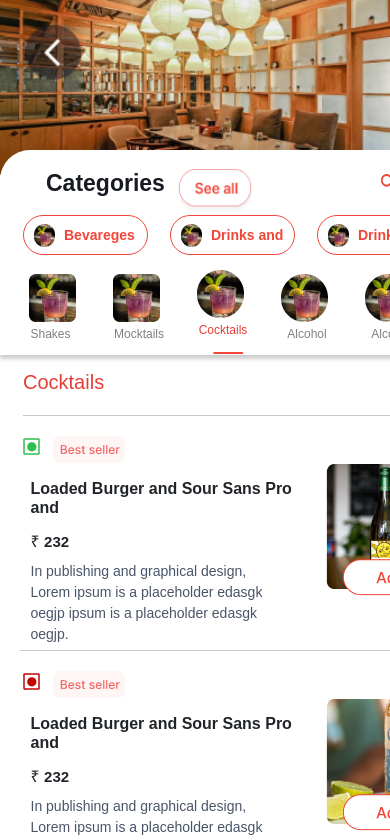
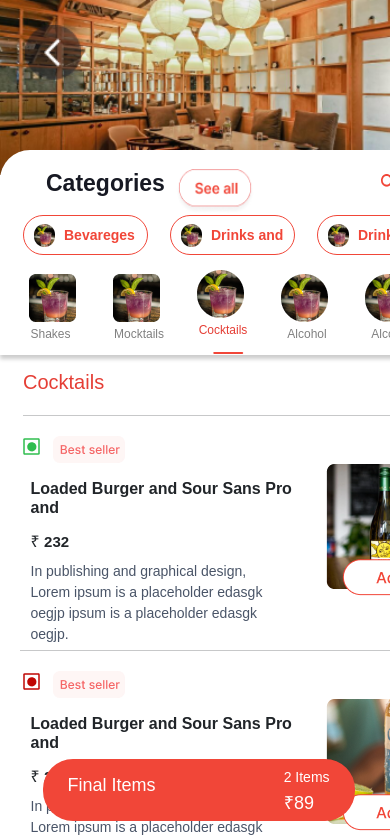
Before and after one commit to vamsikrishnamangu/hipal_old, a React (Create React App) app: page /hipal/menu in a window 390 px wide. Shown: the top 840 px of the page. Built offline with nearby package versions, Linux system fonts and the light colour scheme.

Commit message:
fifth commit

```diff
--- a/src/App.js
+++ b/src/App.js
@@ -1,5 +1,4 @@
 import { BrowserRouter,Route, Routes } from 'react-router-dom';
-//import { ReactDOM } from 'react';
 import Explore from './Components/ExplorePage/ExplorePage';
 import './App.css';
 import MenuPage from './Components/MenuPage/MenuPage';
@@ -11,7 +10,7 @@ import ReviewPage from './Components/ReviewPage/ReviewPage';
 import FinalCartPage from './Components/FinalCartPage/FinalCartPage';
 import SmartSuggestor from './Components/SmartSuggestor/SmartSuggestor';
 import 'bootstrap/dist/css/bootstrap.min.css';
-//import './App.scss';
+
 function App() {
   return (
     <BrowserRouter>
--- a/src/Components/ExplorePage/ExplorePage.css
+++ b/src/Components/ExplorePage/ExplorePage.css
@@ -4,6 +4,7 @@
         background-size: cover;
         padding-top: 25px;
         height: 500px;
+        min-width: 420px;
         max-width:480px;
         display: flex;
         flex-direction: column;
@@ -86,11 +87,12 @@
         text-align: center;
         margin-left: 15px;
         margin-right: 24px;
-        padding-left: 130px;
-        padding-right: 130px;
+        padding-left: 35%;
+        padding-right: 35%;
         padding-top: 17px;
         padding-bottom: 16px;
         position:fixed;
+        z-index: 1;
         bottom: 0%;
     }
     /* story section */
--- a/src/Components/FinalCartPage/FinalCartPage.css
+++ b/src/Components/FinalCartPage/FinalCartPage.css
@@ -23,6 +23,23 @@
         flex-direction: row;
         justify-content: space-between;
 
+    }
+    .final-page-button{
+        margin: 15px;
+        background-color: #f14638;
+        border-radius: 30px;
+        color:white;
+        font-size: 18px;
+        text-align: center;
+        margin-left: 15px;
+        margin-right: 24px;
+        padding-left: 35%;
+        padding-right: 35%;
+        padding-top: 17px;
+        padding-bottom: 16px;
+        position:fixed;
+        z-index: 1;
+        bottom: 0%;
     }
     .category{
         font-size: 23px;
--- a/src/Components/FinalCartPage/FinalCartPage.js
+++ b/src/Components/FinalCartPage/FinalCartPage.js
@@ -4,7 +4,6 @@ import mimosa from '../../pics/mimosa_pic.png';
 import EditIcon from '../../pics/edit_icon.png';
 import arrowUp from '../../pics/arrow_up.png';
 import arrowDown from '../../pics/arrow_down.png';
-import addCart from '../../pics/add_cart.png';
 import FooterSection from '../FooterSection';
 import './FinalCartPage.css';
 
@@ -145,9 +144,10 @@ const FinalCartPage = () => {
             </button>
         </div >
         <br />
-        <div style={{textAlign:"center"}} className='add-cart-button'>
-            <img src={addCart} alt="add-cart" />
-            <p className='cart-text'>Review</p>
+        <div style={{display:"flex",justifyContent:"center"}}>
+            <div className="final-page-button">
+                Review
+            </div>
         </div>
         <br />
         <FooterSection />
--- a/src/Components/MenuPage/Cocktails.css
+++ b/src/Components/MenuPage/Cocktails.css
@@ -36,7 +36,31 @@
         padding-bottom: 5px;
 
     }
-
+    .final-menu-button{
+        margin: 15px;
+        background-color: #f14638;
+        border-radius: 30px;
+        color:white;
+        font-size: 18px;
+        width:80vw;
+        margin-left: 5%;
+        margin-right: 5%;
+        padding-top: 1%;
+        padding-bottom: 1%;
+        position:fixed;
+        bottom: 1%;
+    }
+    .final-button-title{
+        font-size: 18px;
+    }
+    .inside-button{
+        display: flex;
+        flex-direction: row;
+        justify-content: space-between;
+        padding-left: 8%;
+        padding-right: 8%;
+        align-items: center;
+    }
     .cocktail-title{
         color:#e53e35;
         font-size: 20px;
--- a/src/Components/MenuPage/Cocktails.js
+++ b/src/Components/MenuPage/Cocktails.js
@@ -5,7 +5,7 @@ import NonVeg from '../../pics/non_veg.png';
 
 import BestSeller from '../../pics/Best_seller.png';
 import VegCocktails from '../../pics/veg_cocktail.png';
-import addCart from '../../pics/add_cart.png';
+//import addCart from '../../pics/add_cart.png';
 import AddButton from '../../pics/add_button.png';
 import NonVegCocktails from '../../pics/non_veg_cocktail.png';
 
@@ -117,8 +117,32 @@ const Cocktails = () => {
                 </div>
             </div>
         </div>
-            <div style={{position:"relative"}}>
-                <img src={addCart} alt="add-cart"/>
+        <div>
+            <div className="final-menu-button">
+                <div className='inside-button'>
+                  <div >
+                    <h6 className='final-button-title'>Final Items</h6>
+                </div>
+                <div>
+                    <span style={{fontSize:"14px"}}>2 Items</span>
+                    <br />
+                    <span>&#8377;</span><span>89</span>
+                </div>
+                </div>
+            </div>
+        </div>
+        <br />
+        <br />
+    </div>
+    </>
+  )
+}
+
+export default Cocktails
+
+/*<span>2 items</span>
+<div style={{position:"relative"}}>
+                <img src={addCart} alt="add-cart" style={{position:"fixed", bottom:"10px"}}/>
                 <div style={{color:"#ffffff", position:"absolute", top:"21%",display:"flex"}}>
                     <div style={{paddingRight:"50px", paddingLeft:"50px"}}>
                         <p style={{margin:"0px"}}>Final Cart</p>
@@ -130,13 +154,4 @@ const Cocktails = () => {
                     </div>
                 </div>
             </div>
-        <br />
-        <br />
-    </div>
-    </>
-  )
-}
-
-export default Cocktails
-
-/*<span>2 items</span>*/
+*/
--- a/src/Components/ProductPage/ProductPage.css
+++ b/src/Components/ProductPage/ProductPage.css
@@ -7,6 +7,23 @@
         position: absolute;
         left:87%;
         top:10%;
+    }
+    .product-menu-button{
+        margin: 15px;
+        background-color: #f14638;
+        border-radius: 30px;
+        color:white;
+        font-size: 18px;
+        text-align: center;
+        margin-left: 15px;
+        margin-right: 24px;
+        padding-left: 30%;
+        padding-right: 30%;
+        padding-top: 17px;
+        padding-bottom: 16px;
+        position:fixed;
+        z-index:5;
+        bottom: 0%;
     }
     .product-card{
         display: flex;
--- a/src/Components/ProductPage/ProductPage.js
+++ b/src/Components/ProductPage/ProductPage.js
@@ -9,7 +9,7 @@ import verticalLine from '../../pics/verticalLine.png';
 //import PopularInRestaurant from '../PopularInRestaurant';
 import PopularInRes from '../../pics/Popular_in_restaurant.png';
 import StarDish from '../../pics/Star_dish.png';
-import AddCart from '../../pics/add_cart.png';
+//import AddCart from '../../pics/add_cart.png';
 import FooterSection from '../FooterSection';
 import '../PopularInRestaurant.css';
 import './ProductPage.css';
@@ -55,7 +55,7 @@ function ProductPage() {
 
   return (
     <div style={{backgroundImage:`url(${CategoryImage})`}}>
-    <Carousel>
+    <Carousel >
         {
             imagesCarousel.map((each)=>{
                 return(
@@ -67,7 +67,7 @@ function ProductPage() {
             })
         }
     </Carousel>
-    <div className='product-card'>
+    <div className='product-card' >
         <div className='heading-card'>
             <h1 className='heading'>Mimosa</h1>
             <div>
@@ -106,12 +106,13 @@ function ProductPage() {
             }
         </div>
         <br />
-        <div style={{paddingBottom:"10px"}}>
+        <div style={{paddingBottom:"10px",position:"relative"}}>
             <img src={portionSymbol} alt="portion"/>
             <span style={{color:"#E53E3E",fontSize:"14px",fontWeight:400, paddingLeft:"6px"}}>7 Extras available</span>
-            <div className='add-cart-button'>
-                <img src={AddCart} alt="cart"/>
-                <p className='cart-text'>Add to Cart</p>
+            <div style={{display:"flex",justifyContent:"center", top:"500px"}}>
+                <div className="product-menu-button">
+                    Add to Cart
+                </div>
             </div>
         </div>
         <ul className='extras-list'>
@@ -148,7 +149,6 @@ function ProductPage() {
     <FooterSection />
 
     </div>
-
   );
 }
 
--- a/src/Components/ReviewPage/ReviewPage.css
+++ b/src/Components/ReviewPage/ReviewPage.css
@@ -83,6 +83,23 @@
         padding-left: 20px;
         padding-top: 20px;
     }
+    .review-page-button{
+        margin: 15px;
+        background-color: #f14638;
+        border-radius: 30px;
+        color:white;
+        font-size: 18px;
+        text-align: center;
+        margin-left: 15px;
+        margin-right: 24px;
+        padding-left: 30%;
+        padding-right: 30%;
+        padding-top: 17px;
+        padding-bottom: 16px;
+        position:fixed;
+        z-index: 1;
+        bottom: 0%;
+    }
     .add-cart-button{
         position: relative;
     }
--- a/src/Components/ReviewPage/ReviewPage.js
+++ b/src/Components/ReviewPage/ReviewPage.js
@@ -5,7 +5,6 @@ import Malnadu from '../../pics/Malnadu_logo.png';
 import sad from '../../pics/sad_logo.png';
 import happy from '../../pics/happy_logo.png';
 import satisfied from '../../pics/satisfied_logo.png';
-import addCart from '../../pics/add_cart.png';
 
 import FooterSection from '../FooterSection';
 const Review =[
@@ -80,10 +79,11 @@ const ReviewPage = () => {
         <div style={{textAlign:"center"}}>
             <h6 className='category' style={{color:"#F14638",paddingTop:"25px",paddingRight:"26px",fontSize:"12px", fontFamily:"sans-serif"}}>Skip the review</h6>
         </div>
-        <div style={{textAlign:"center"}} className='add-cart-button'>
-            <img src={addCart} alt="add-cart" />
-            <p className='cart-text'>Post review</p>
-        </div>
+        <div style={{display:"flex",justifyContent:"center"}}>
+                    <div className="review-page-button">
+                        Post Review
+                    </div>
+                </div>
         <br/>
         <FooterSection />
     </div>
--- a/src/Components/SmartSuggestor/SmartSuggestor.css
+++ b/src/Components/SmartSuggestor/SmartSuggestor.css
@@ -3,7 +3,7 @@
         background-image: url(/src/pics/Menu_page.png);
         background-size: cover;
         height:175.23px;
-        width: 480px;
+        min-width: 420px;
         font-family:sans-serif;
     }
     .back-icon{
--- a/src/Components/SmartSuggestor/SmartSuggestor.js
+++ b/src/Components/SmartSuggestor/SmartSuggestor.js
@@ -9,7 +9,7 @@ import wait from '../../pics/waiting_time.png';
 import texture from '../../pics/Texture.png';
 import leftarrow from '../../pics/left_arrow_red.png';
 import rightarrow from '../../pics/right_arrow_red.png';
-import addCart from '../../pics/add_cart.png';
+//import addCart from '../../pics/add_cart.png';
 import './SmartSuggestor.css';
 import FooterSection from '../FooterSection';
 
@@ -149,10 +149,11 @@ const SmartSuggestor = () => {
                 <img src={rightarrow} alt="right-arrow"/>
             </div>
         </div>
-        <div style={{textAlign:"center"}} className='add-cart-button'>
-            <img src={addCart} alt="add-cart" />
-            <p className='cart-text'>Review</p>
-        </div>
+        <div style={{display:"flex",justifyContent:"center"}}>
+                    <div className="quick-menu-button">
+                        Suggest
+                    </div>
+                </div>
         <FooterSection />
     </div>
     </>
```
